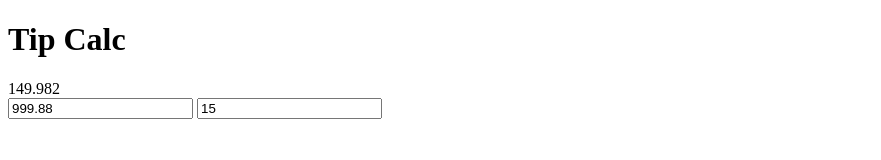
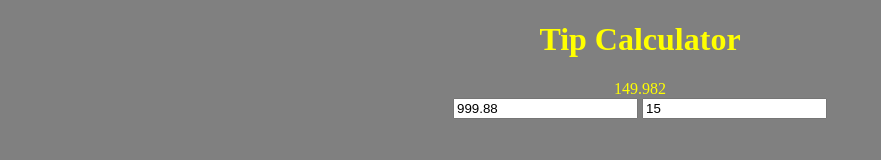
Before and after one commit to danield309/tip-calculator, a plain HTML site: page index.html in a window 1280 px wide. Shown: the whole page, without its empty margins (0-881 px from the left). Drawn offline with Linux system fonts and the light colour scheme.

Commit message:
styled calc

```diff
--- a/index.html
+++ b/index.html
@@ -1,19 +1,19 @@
 <!DOCTYPE html>
 <html lang="en" dir="ltr">
     <head>
+        <link rel="stylesheet" href="styles.css">
         <title>Tip Calculator</title>
     </head>
 <body>
 
     <main>
-  <h1>Tip Calc</h1>
+      <h1>Tip Calculator</h1>
       <div id="display">0.00</div>
       <input id="bill" value="10.00" type="number">
       <input id="tip" value="15" type="number">
     </main>
 
-    <script src="script.js">
-    </script>
+<script src="script.js"></script>
 
 </body>
 </html>
--- a/script.js
+++ b/script.js
@@ -10,7 +10,13 @@ billInput.value = 999.88 // Set the value to 999.88
 function calculateTip() {
     const billValue = billInput.value
     const tipValue = tipInput.value
+
     const tipAmount = billValue * tipValue / 100
+
     display.innerHTML = tipAmount
 }
+
+billInput.addEventListener('input', calculateTip)
+tipInput.addEventListener('input', calculateTip)
+
 calculateTip()
--- /dev/null
+++ b/styles.css
@@ -0,0 +1,8 @@
+body {
+    background-color: grey;
+}
+
+main {
+    color: yellow;
+    text-align: center;
+}
```
Lines whose indentation alone changed are shown as unchanged.
